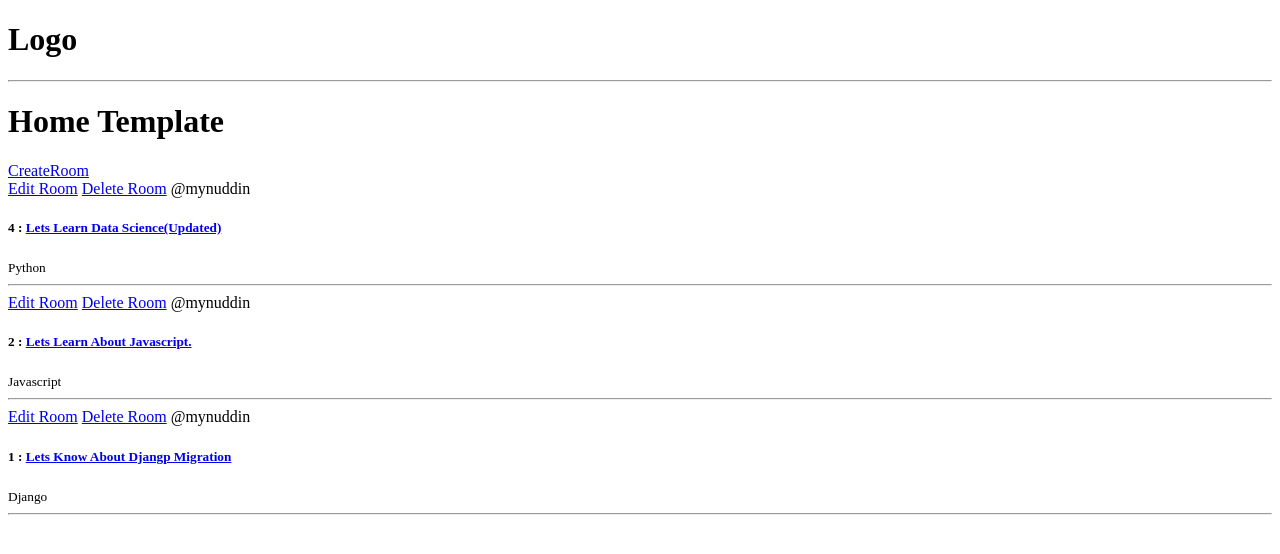
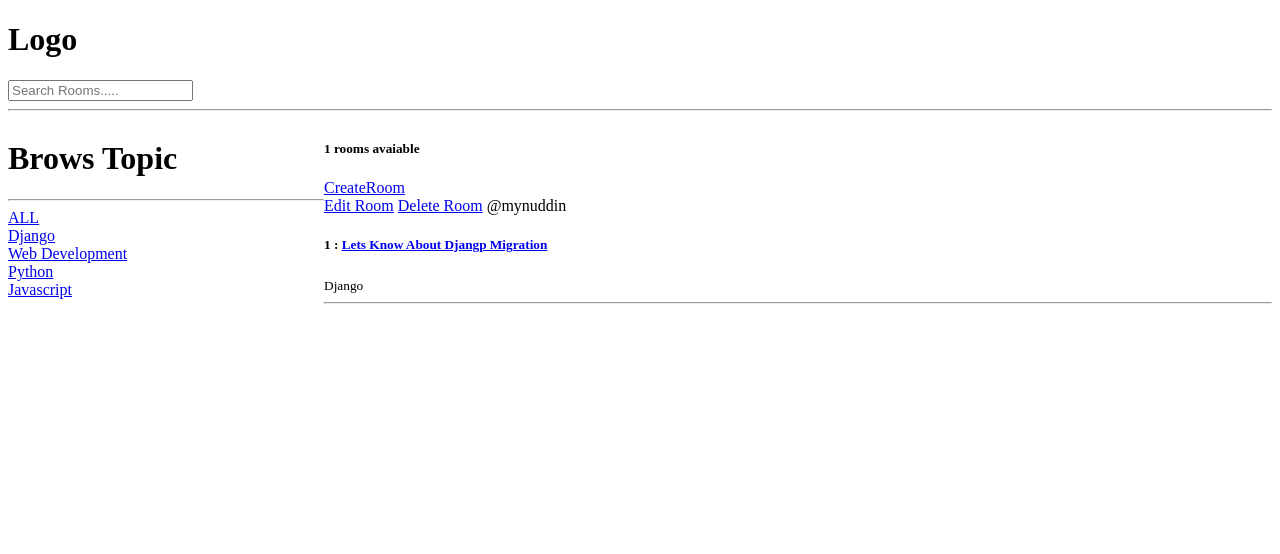
Before and after one commit to Mynuddin-dev/Learn-Django, a Django app: page /?q=Django in a window 1280 px wide. Shown: the top 554 px of the page. Run offline with Django 5.2, Linux system fonts and the light colour scheme; data comes from the database, SQL or seed files in the repository.

Commit message:
Add Search Functionality

```diff
--- a/StudyHub/Base/Templates/Base/home.html
+++ b/StudyHub/Base/Templates/Base/home.html
@@ -1,9 +1,28 @@
 {% extends 'main.html' %} {% block content %}
+<style>
+	.home-container {
+		display: grid;
+		grid-template-columns: 1fr 3fr;
+	}
+</style>
+<div class="home-container">
+	<div>
+		<h1>Brows Topic</h1>
+		<hr />
+		<div>
+			<a href="{% url 'home' %}">ALL</a>
+		</div>
+		{% for topic in topics %}
 
-<h1>Home Template</h1>
+		<div>
+			<a href="{% url 'home' %}?q={{topic.name}}">{{topic.name}}</a>
+		</div>
+		{% endfor %}
+	</div>
+	<div>
+		<h5>{{ room_count}} rooms avaiable</h5>
+		<a href="{% url 'create-room' %}">CreateRoom</a>
 
-<a href="{% url 'create-room' %}">CreateRoom</a>
-<div>
 		{% for ROOM in ROOMS %}
 		<div>
 			<!-- <h5>{{ ROOM.id }} : <a href="/rooms/{{ROOM.id}}">{{ ROOM.name }}</a></h5> -->
@@ -20,5 +39,6 @@
 
 		{% endfor %}
 	</div>
+</div>
 
 {% endblock %}
--- a/StudyHub/Base/views.py
+++ b/StudyHub/Base/views.py
@@ -1,5 +1,6 @@
 from django.shortcuts import render , redirect
-from .models import Room
+from django.db.models import Q
+from .models import Room , Topic
 from .forms import RoomForm
 
 # ROOMS = [
@@ -10,8 +11,20 @@ from .forms import RoomForm
 
 def home(request):
     # print(ROOMS)
-    ROOMS = Room.objects.all()
-    context = {'ROOMS': ROOMS}
+    q = request.GET.get('q') if request.GET.get('q') != None else ''
+    ROOMS = Room.objects.filter(
+        Q(topic__name__icontains=q) |
+        Q(name__icontains=q) |
+        Q(description__icontains=q)
+
+        )
+
+    topics = Topic.objects.all()
+    # print(topics)
+
+    room_count = ROOMS.count()
+    context = {'ROOMS': ROOMS , 'topics': topics , 'room_count': room_count}
+
     return render(request, 'Base/home.html' , context)
 
 def rooms(request , pk):
--- a/StudyHub/Templates/navbar.html
+++ b/StudyHub/Templates/navbar.html
@@ -1,5 +1,7 @@
 <a>
     <h1>Logo</h1>
 </a>
-
+<form method="GET" action="{% url 'home' %}">
+    <input type="text" name="q" id="" placeholder="Search Rooms.....">
+</form>
 <hr>
```
Lines whose indentation alone changed are shown as unchanged.
